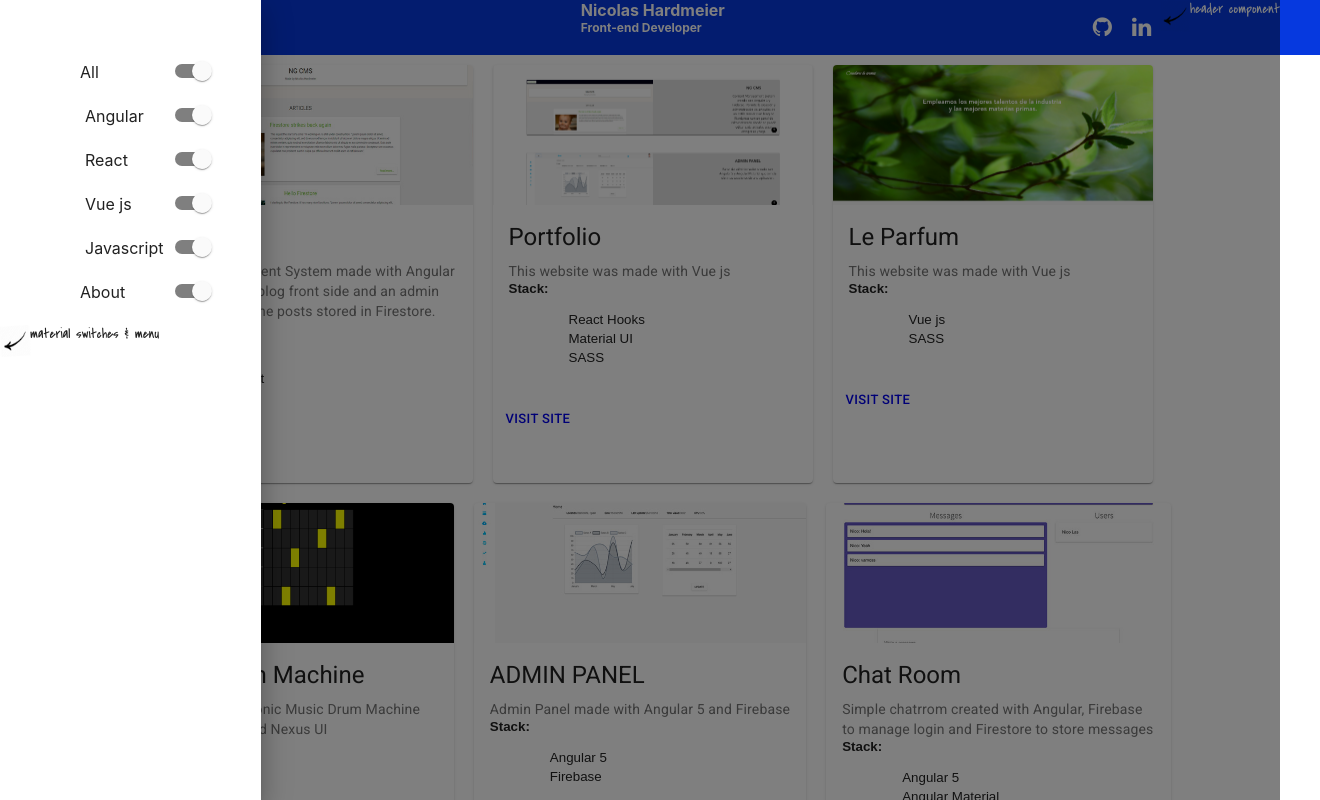
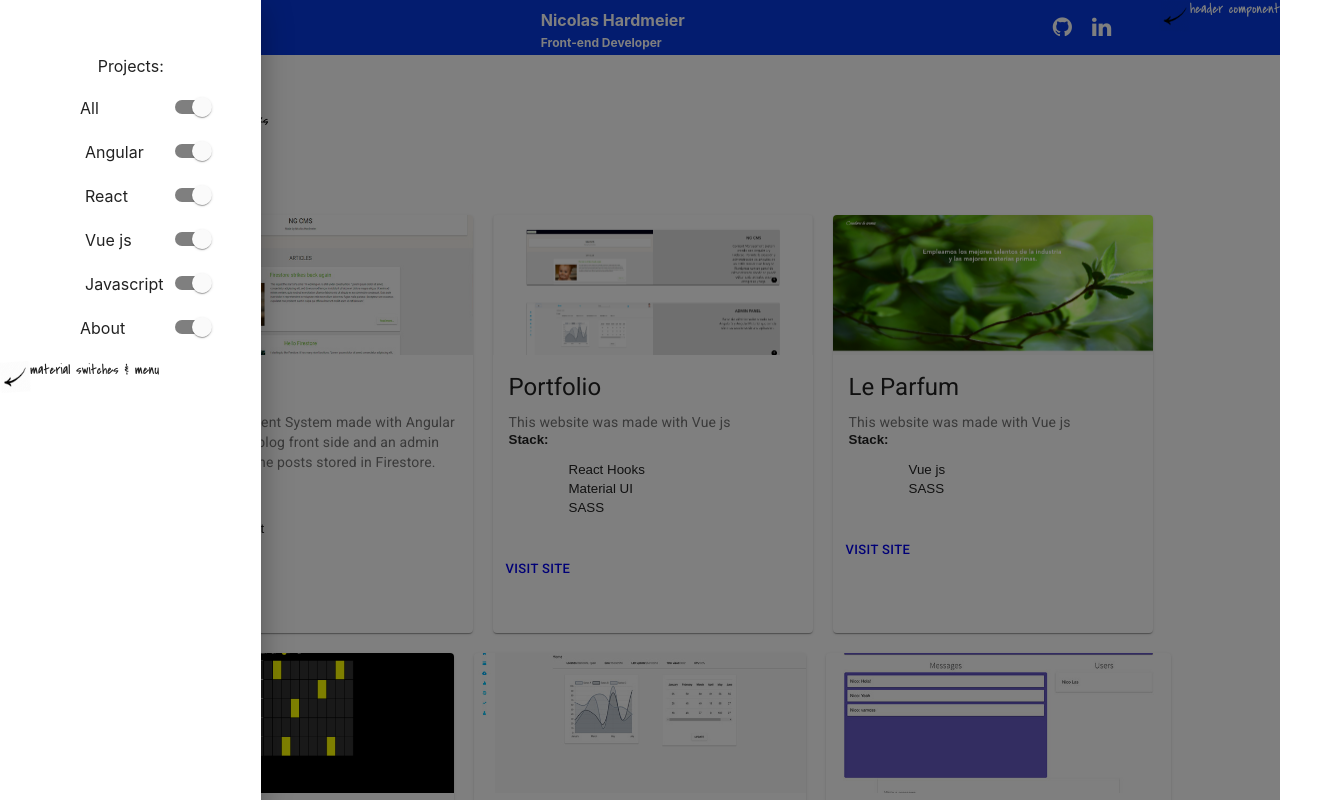
Before and after one commit to rodacode/reactPortfolio, a React (Create React App) app: page / in a window 1280 px wide. Both pictures are taken after a click on the button "menu". Shown: the top 800 px of the page, 1320 px wide, since content can reach past the window. Built offline with nearby package versions, Linux system fonts and the light colour scheme; some icons are missing.

Commit message:
added colors and styles

```diff
--- a/src/components/header/header.scss
+++ b/src/components/header/header.scss
@@ -1,12 +1,10 @@
 .header {
-    width: 100vw;
+    width: 100%;
     margin: 0 auto;
     display: flex;
     justify-content: space-around;
-    padding-left: 40px;
     background-color: rgb(6, 57, 223);
     color: #fff;
-
     .social-links {
         li {
             display: inline-block;
@@ -20,10 +18,8 @@
         }
     }
 
-
-
     .title {
-        margin: 0;
+        margin: 10px 0 5px;
         font-size: 16px;
     }
 
--- a/src/components/sidenav/Sidenav.js
+++ b/src/components/sidenav/Sidenav.js
@@ -6,6 +6,7 @@ import './sidenav.scss';
 const Sidenav = (props) => {
     return (
         <div className="sidenav">
+            <p className="title">Projects:</p>
             <ul>
                 <li>
                     <div className="menu-item-container">
--- a/src/components/sidenav/sidenav.scss
+++ b/src/components/sidenav/sidenav.scss
@@ -1,5 +1,23 @@
 .sidenav{
     margin: 40px auto;
+    .title{
+        text-align: center;
+    }
+    .devicon-vuejs-plain {
+        color: #47b784;
+      }
+
+      .devicon-angularjs-plain {
+        color: #da0b37;
+      }
+
+      .devicon-javascript-plain {
+        color: #f4dc38;
+      }
+      .devicon-react-plain {
+        color: #61DAFB;
+      }
+
     li{
         margin: 20px;
         .menu-item-container{
--- a/src/views/Home.js
+++ b/src/views/Home.js
@@ -1,11 +1,24 @@
 import React, { useState } from 'react';
 import Header from '../components/header/Header';
 import Gallery from '../components/gallery/Gallery';
+import Switch from '@material-ui/core/Switch';
 
 const Home = () => {
     return (
         <div className="container">
             <Header />
+            <div className="explanation-switch">
+                <span class="explanation-text">Explanation</span>
+                <Switch></Switch>
+            </div>
+            <div class="explanation-state" v-if="getExplanation">
+                <p>
+                    <span class="explanation">Redux state managment - Pure React Hooks</span>
+                </p>
+            </div>
+            <div class="explanation-component">
+                <p class="explanation">Card component - Material UI</p>
+            </div>
             <Gallery />
         </div>
     );
```
